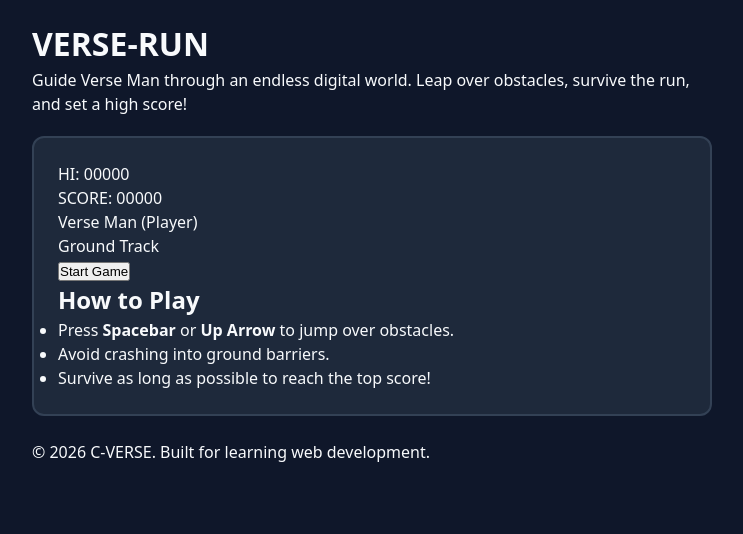
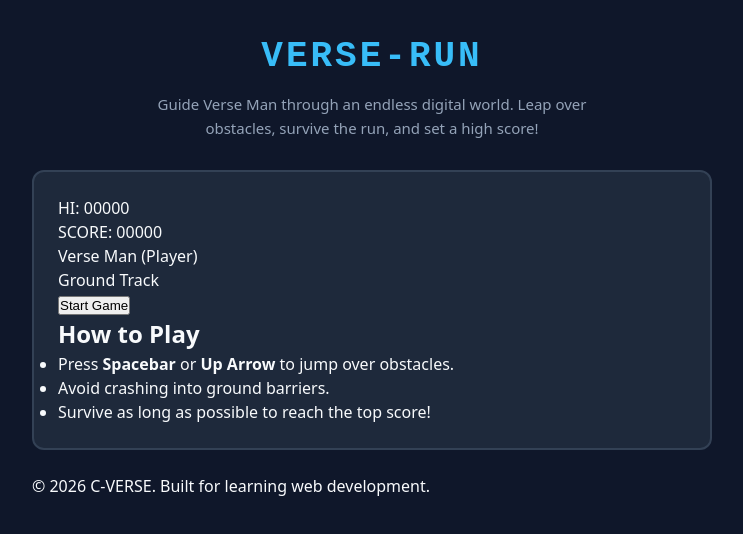
Before and after one commit to KarthickJack/verse-run, a plain HTML site: page index.html in a window 1280 px wide. Shown: the whole page, without its empty margins (268-1011 px from the left). Drawn offline with Linux system fonts and the light colour scheme.

Commit message:
css - Game Title and Text

```diff
--- a/css/style.css
+++ b/css/style.css
@@ -51,3 +51,37 @@ body {
   margin-top: 20px;
   margin-bottom: 24px;
 }
+
+/* --------------------------------------------------------------------------
+   3. Game Title and Text
+   -------------------------------------------------------------------------- */
+
+/* Game Header:
+   Centers the title and introductory description. */
+#game-header {
+  text-align: center;
+  padding-top: 10px;
+  padding-bottom: 10px;
+}
+
+/* Main Game Title:
+   Uses a retro monospace font stack, cyan color, and prominent sizing. */
+#game-header h1 {
+  font-family: 'Courier New', Courier, monospace;
+  font-size: 36px;
+  font-weight: 800;
+  letter-spacing: 3px;
+  color: #38bdf8; /* Vibrant cyan */
+  margin-bottom: 8px;
+}
+
+/* Game Description:
+   Demonstrates a class selector (.game-description).
+   Styled with a softer text tone and balanced line height for easy reading. */
+.game-description {
+  font-size: 15px;
+  color: #94a3b8; /* Muted slate gray */
+  line-height: 1.6;
+  max-width: 500px;
+  margin: 0 auto; /* Keeps the text block centered */
+}
```
